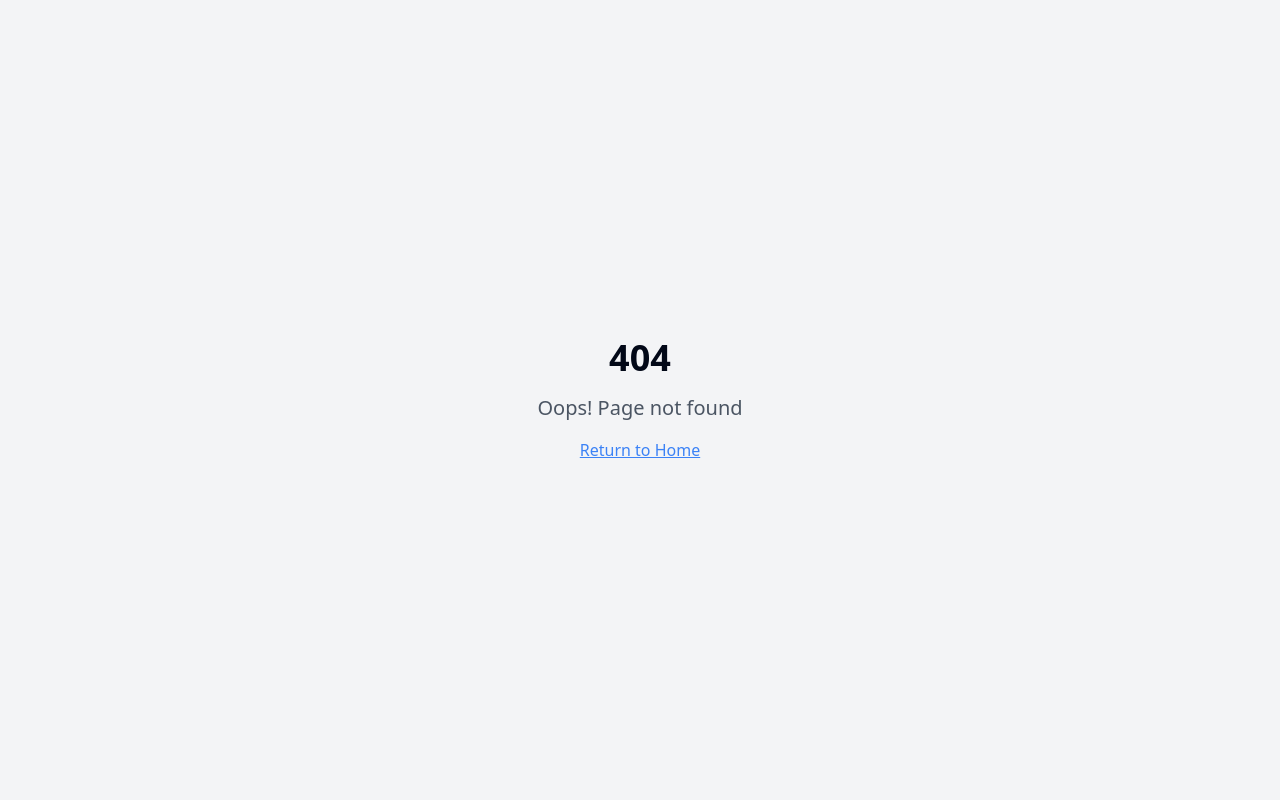
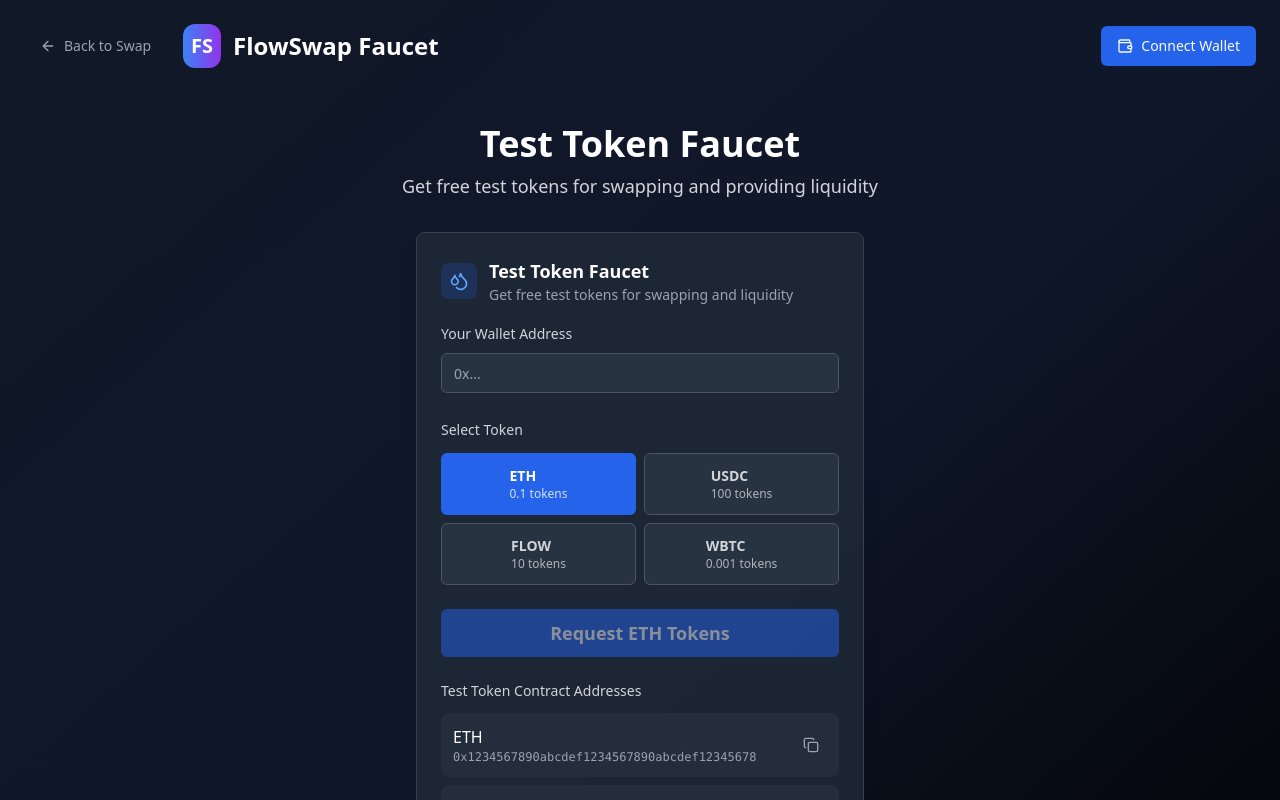
Before and after one commit to ify1233/flow-state-swapper, a React (Vite) app: page /faucet in a window 1280 px wide. Before the commit this address had no page. Shown: the top 800 px of the page. Built offline with nearby package versions, Linux system fonts and the light colour scheme.

Commit message:
feat: Move faucet to separate page
Move the faucet functionality to a dedicated page.

```diff
--- a/src/App.tsx
+++ b/src/App.tsx
@@ -1,9 +1,11 @@
+
 import { Toaster } from "@/components/ui/toaster";
 import { Toaster as Sonner } from "@/components/ui/sonner";
 import { TooltipProvider } from "@/components/ui/tooltip";
 import { QueryClient, QueryClientProvider } from "@tanstack/react-query";
 import { BrowserRouter, Routes, Route } from "react-router-dom";
 import Index from "./pages/Index";
+import Faucet from "./pages/Faucet";
 import NotFound from "./pages/NotFound";
 
 const queryClient = new QueryClient();
@@ -16,6 +18,7 @@ const App = () => (
       <BrowserRouter>
         <Routes>
           <Route path="/" element={<Index />} />
+          <Route path="/faucet" element={<Faucet />} />
           {/* ADD ALL CUSTOM ROUTES ABOVE THE CATCH-ALL "*" ROUTE */}
           <Route path="*" element={<NotFound />} />
         </Routes>
--- a/src/components/SwapInterface.tsx
+++ b/src/components/SwapInterface.tsx
@@ -1,9 +1,11 @@
 
 import { useState } from "react";
 import { Tabs, TabsContent, TabsList, TabsTrigger } from "@/components/ui/tabs";
+import { Button } from "@/components/ui/button";
+import { Droplets } from "lucide-react";
+import { Link } from "react-router-dom";
 import SwapCard from "./SwapCard";
 import LiquidityCard from "./LiquidityCard";
-import FaucetCard from "./FaucetCard";
 
 const SwapInterface = () => {
   return (
@@ -31,8 +33,16 @@ const SwapInterface = () => {
         </TabsContent>
       </Tabs>
 
-      {/* Faucet Card at the bottom */}
-      <FaucetCard />
+      {/* Link to Faucet Page */}
+      <Link to="/faucet">
+        <Button
+          variant="outline"
+          className="w-full flex items-center gap-2 bg-gray-800/50 border-gray-700 text-gray-300 hover:bg-gray-700 hover:text-white"
+        >
+          <Droplets className="h-4 w-4" />
+          Get Test Tokens from Faucet
+        </Button>
+      </Link>
     </div>
   );
 };
--- /dev/null
+++ b/src/pages/Faucet.tsx
@@ -0,0 +1,64 @@
+
+import FaucetCard from "@/components/FaucetCard";
+import { Button } from "@/components/ui/button";
+import { ArrowLeft, Wallet } from "lucide-react";
+import { Link } from "react-router-dom";
+import { useState } from "react";
+
+const Faucet = () => {
+  const [isWalletConnected, setIsWalletConnected] = useState(false);
+
+  const handleConnectWallet = () => {
+    // Mock wallet connection
+    setIsWalletConnected(!isWalletConnected);
+  };
+
+  return (
+    <div className="min-h-screen bg-gradient-to-br from-gray-900 via-slate-900 to-black">
+      {/* Header */}
+      <div className="flex justify-between items-center p-6">
+        <div className="flex items-center gap-4">
+          <Link to="/">
+            <Button variant="ghost" className="text-gray-400 hover:text-white">
+              <ArrowLeft size={20} />
+              Back to Swap
+            </Button>
+          </Link>
+          <div className="flex items-center gap-3">
+            {/* FlowSwap Logo */}
+            <div className="bg-gradient-to-r from-blue-500 to-purple-600 p-2 rounded-xl">
+              <div className="text-white font-bold text-xl">FS</div>
+            </div>
+            <h1 className="text-2xl font-bold text-white">FlowSwap Faucet</h1>
+          </div>
+        </div>
+
+        {/* Connect Wallet Button */}
+        <Button
+          onClick={handleConnectWallet}
+          className={`flex items-center gap-2 ${
+            isWalletConnected
+              ? 'bg-green-600 hover:bg-green-700'
+              : 'bg-blue-600 hover:bg-blue-700'
+          }`}
+        >
+          <Wallet size={16} />
+          {isWalletConnected ? 'Connected' : 'Connect Wallet'}
+        </Button>
+      </div>
+
+      <div className="container mx-auto px-4 py-8">
+        <div className="text-center mb-8">
+          <h2 className="text-4xl font-bold text-white mb-2">Test Token Faucet</h2>
+          <p className="text-lg text-gray-300">Get free test tokens for swapping and providing liquidity</p>
+        </div>
+
+        <div className="max-w-md mx-auto">
+          <FaucetCard />
+        </div>
+      </div>
+    </div>
+  );
+};
+
+export default Faucet;
```
